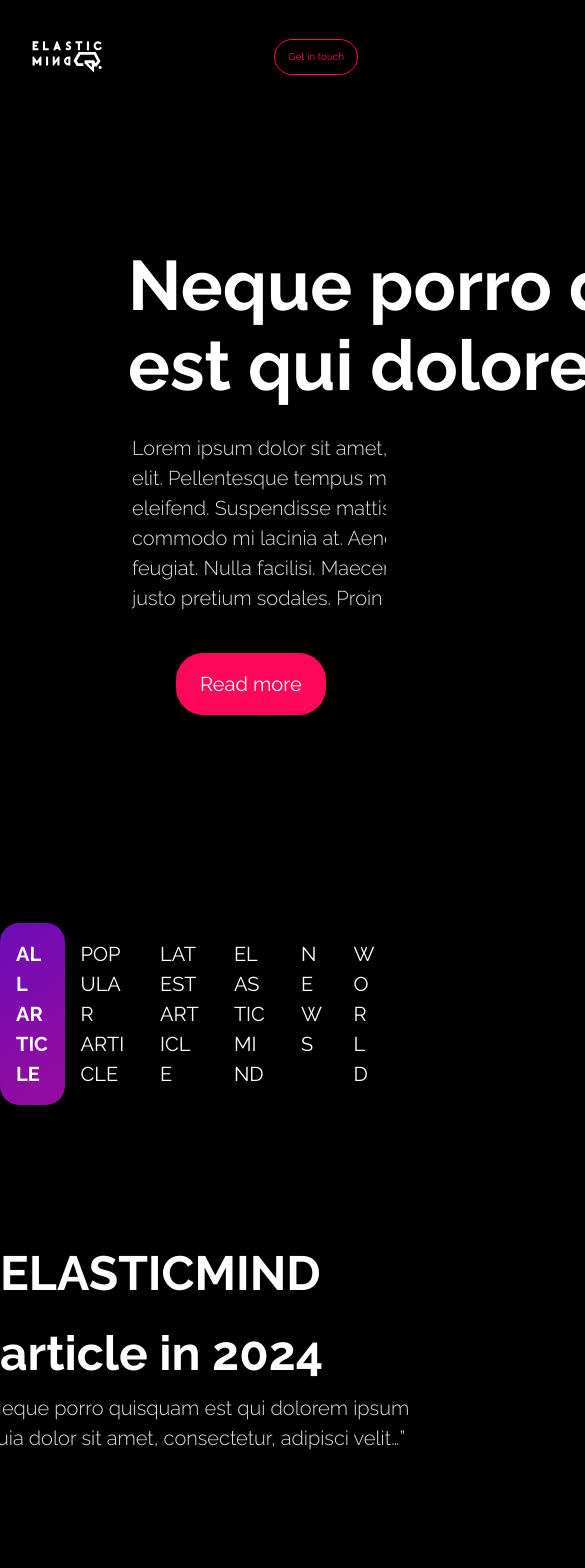
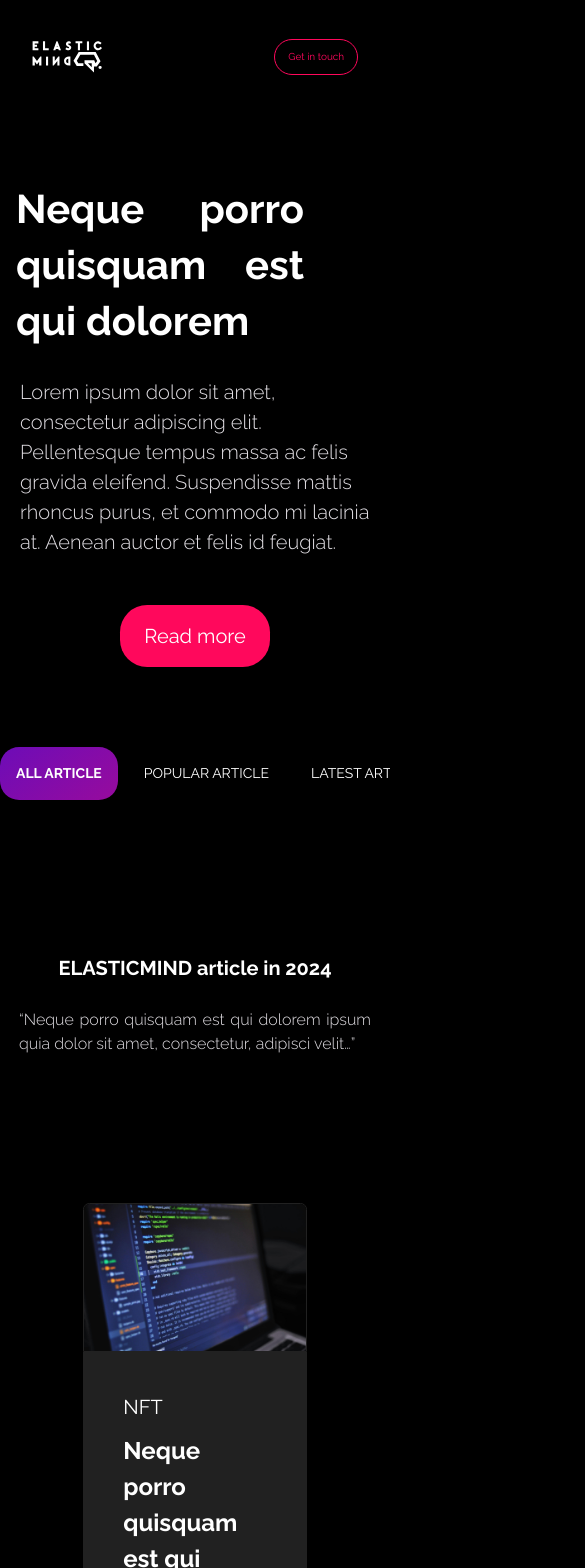
Before and after one commit to monobis/elasticmind-backup, a Next.js app: page /articles in a window 390 px wide. Shown: the top 1568 px of the page, 585 px wide, since content can reach past the window. Built offline with nearby package versions, Linux system fonts and the light colour scheme.

Commit message:
responsividade da pagina articles (read more blog)

```diff
--- a/src/app/articles/page.module.css
+++ b/src/app/articles/page.module.css
@@ -129,3 +129,59 @@
 .footer {
   margin-top: 10rem;
 }
+
+@media (max-width: 800px) {
+  .coreTitle {
+    font-size: var(--font-size-xl);
+    line-height: 3.5rem;
+    text-align: center;
+    overflow-wrap: break-word;
+    word-break: break-word;
+    width: 18rem;
+    max-width: 100%;
+    text-align: justify;
+    margin-top: 5rem;
+  }
+
+  .coreDescription {
+    display: flex;
+    justify-content: center;
+    width: 22rem;
+    font-size: var(--font-size-md);
+  }
+
+  .buttonReadMore {
+    display: flex;
+    justify-content: center;
+    margin: 2.5rem auto 0;
+    font-size: var(--font-size-md);
+  }
+
+  .coreContent {
+    width: 100%;
+    margin-top: 6rem;
+    padding-inline: 1rem;
+    margin-left: 0;
+    background-size: 120vw auto;
+  }
+
+  .categoriesContainer {
+    margin-top: 5rem;
+  }
+
+  .articleCategory {
+    font-size: var(--font-size-xs);
+  }
+
+  .titleArticlesList {
+    font-size: var(--font-size-md);
+    color: var(--color-white);
+    line-height: 5rem;
+  }
+
+  .descriptionArticlesHeader {
+    width: 22rem;
+    text-align: justify;
+    font-size: var(--font-size-sm);
+  }
+}
--- a/src/app/articles/page.tsx
+++ b/src/app/articles/page.tsx
@@ -6,7 +6,8 @@ import { Header } from "@/components/Header";
 import { CardArticle } from "@/components/CardArticle";
 import { articles } from "@/database/data";
 import { useRouter } from "next/navigation";
-
+import { Swiper, SwiperSlide } from "swiper/react";
+import "swiper/css";
 export default function Articles() {
   const router = useRouter();
 
@@ -22,7 +23,7 @@ export default function Articles() {
   ];
 
   const principalArticle = articles.find(
-    (article) => article.principal === true
+    (article) => article.principal === true,
   );
 
   const filteredArticles =
@@ -31,7 +32,7 @@ export default function Articles() {
       : articles.filter(
           (article) =>
             !article.principal &&
-            article.category.toLowerCase() === selectedCategory.toLowerCase()
+            article.category.toLowerCase() === selectedCategory.toLowerCase(),
         );
 
   return (
@@ -62,10 +63,10 @@ export default function Articles() {
         </div>
 
         <section className={styles.categoriesContainer}>
-          <div className={styles.categories}>
+          <Swiper spaceBetween={10} slidesPerView={"auto"} grabCursor={true}>
             {categories.map((category, index) => (
+              <SwiperSlide key={index} style={{ width: "auto" }}>
                 <h2
-                key={index}
                   className={`${styles.articleCategory} ${
                     selectedCategory === category ? styles.articleSelected : ""
                   }`}
@@ -73,8 +74,9 @@ export default function Articles() {
                 >
                   {category}
                 </h2>
+              </SwiperSlide>
             ))}
-          </div>
+          </Swiper>
         </section>
 
         <section className={styles.articlesContainer} id="articles">
```
Lines whose indentation alone changed are shown as unchanged.
